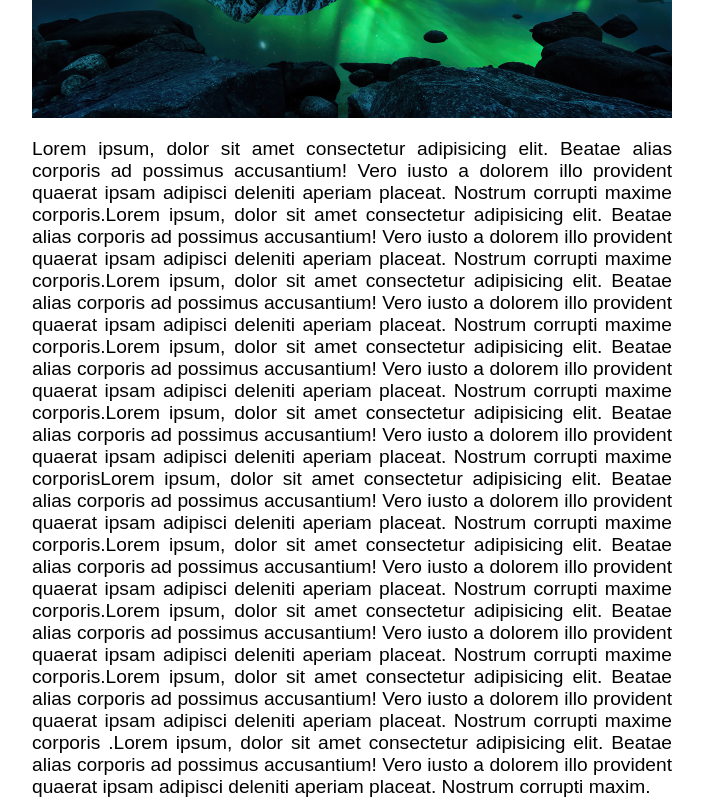
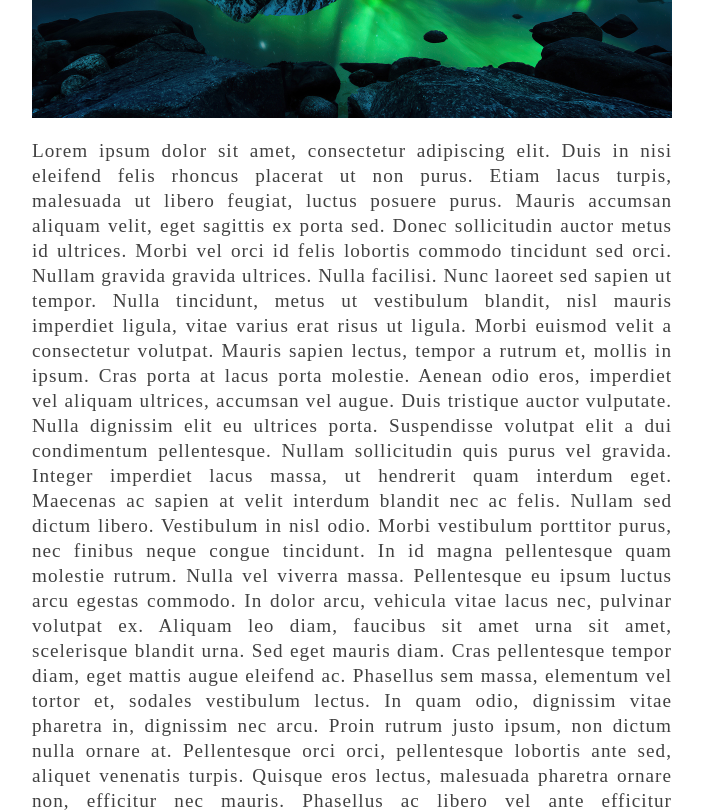
Before and after one commit to eucinema/eucinema, a website: page materia/materia.html in a window 1280 px wide. Shown: the part 500-1312 px from the top of the page, without its empty margins (288-991 px from the left). Drawn offline with Linux system fonts and the light colour scheme.

Commit message:
estilização de texto da matéria
Mudei a fonte para serif para facilitar a leitura e mexi no espaçamento do texto

```diff
--- a/materia/materia.html
+++ b/materia/materia.html
@@ -15,7 +15,7 @@
             <ul class="nav-menu">
                 <li class="nav-item"><a href="" class="nav-link">Início</a></li>
                 <li class="nav-item">
-                    <a href="#" class="nav-link">Seções</a>
+                    <a href="#" class="nav-link">Seções
                         <ul class="dropmenu">
                             <li><a href="#" class="topic">Todos</a></li>
                             <li><a href="#" class="topic">Filmes</a></li>
@@ -23,6 +23,9 @@
                             <li><a href="#" class="topic">Animações</a></li>
                             <li><a href="#" class="topic">Séries</a></li>
                         </ul>
+
+                    </a>
+
                 </li>
 
                 <li class="nav-item"><a href="" class="nav-link">Quem Somos</a></li>
@@ -67,26 +70,17 @@
         <article class="article">
             <h1>A Simbologia da Aurora Boreal nos filmes</h1>
             <img src="../images/aurora.jpg" alt="aurora" width="100%">
-            <p>Lorem ipsum, dolor sit amet consectetur adipisicing elit. Beatae alias corporis ad possimus accusantium!
-                 Vero iusto a dolorem illo provident quaerat ipsam adipisci deleniti aperiam placeat. Nostrum corrupti
-                  maxime corporis.Lorem ipsum, dolor sit amet consectetur adipisicing elit. Beatae alias corporis ad possimus
-                  accusantium! Vero iusto a dolorem illo provident quaerat ipsam adipisci deleniti aperiam placeat. Nostrum
-                 corrupti maxime corporis.Lorem ipsum, dolor sit amet consectetur adipisicing elit. Beatae alias corporis ad
-                 possimus accusantium! Vero iusto a dolorem illo provident quaerat ipsam adipisci deleniti aperiam placeat.
-                 Nostrum corrupti maxime corporis.Lorem ipsum, dolor sit amet consectetur adipisicing elit. Beatae alias corporis
-                  ad possimus accusantium! Vero iusto a dolorem illo provident quaerat ipsam adipisci deleniti aperiam placeat.
-                  Nostrum corrupti maxime corporis.Lorem ipsum, dolor sit amet consectetur adipisicing elit. Beatae alias corporis
-                  ad possimus accusantium! Vero iusto a dolorem illo provident quaerat ipsam adipisci deleniti aperiam placeat.
-                  Nostrum corrupti maxime corporisLorem ipsum, dolor sit amet consectetur adipisicing elit. Beatae alias corporis ad
-                   possimus accusantium! Vero iusto a dolorem illo provident quaerat ipsam adipisci deleniti aperiam placeat.
-                   Nostrum corrupti maxime corporis.Lorem ipsum, dolor sit amet consectetur adipisicing elit. Beatae alias corporis ad
-                   possimus accusantium! Vero iusto a dolorem illo provident quaerat ipsam adipisci deleniti aperiam placeat. Nostrum
-                    corrupti maxime corporis.Lorem ipsum, dolor sit amet consectetur adipisicing elit. Beatae alias corporis ad possimus
-                    accusantium! Vero iusto a dolorem illo provident quaerat ipsam adipisci deleniti aperiam placeat. Nostrum corrupti
-                     maxime corporis.Lorem ipsum, dolor sit amet consectetur adipisicing elit. Beatae alias corporis ad possimus accusantium!
-                      Vero iusto a dolorem illo provident quaerat ipsam adipisci deleniti aperiam placeat. Nostrum corrupti maxime corporis
-                      .Lorem ipsum, dolor sit amet consectetur adipisicing elit. Beatae alias corporis ad possimus accusantium! Vero iusto a
-                       dolorem illo provident quaerat ipsam adipisci deleniti aperiam placeat. Nostrum corrupti maxim.</p>
+            <p>
+                Lorem ipsum dolor sit amet, consectetur adipiscing elit. Duis in nisi eleifend felis rhoncus placerat ut non purus. Etiam lacus turpis, malesuada ut libero feugiat, luctus posuere purus. Mauris accumsan aliquam velit, eget sagittis ex porta sed. Donec sollicitudin auctor metus id ultrices. Morbi vel orci id felis lobortis commodo tincidunt sed orci. Nullam gravida gravida ultrices. Nulla facilisi. Nunc laoreet sed sapien ut tempor.
+
+                Nulla tincidunt, metus ut vestibulum blandit, nisl mauris imperdiet ligula, vitae varius erat risus ut ligula. Morbi euismod velit a consectetur volutpat. Mauris sapien lectus, tempor a rutrum et, mollis in ipsum. Cras porta at lacus porta molestie. Aenean odio eros, imperdiet vel aliquam ultrices, accumsan vel augue. Duis tristique auctor vulputate. Nulla dignissim elit eu ultrices porta.
+
+                Suspendisse volutpat elit a dui condimentum pellentesque. Nullam sollicitudin quis purus vel gravida. Integer imperdiet lacus massa, ut hendrerit quam interdum eget. Maecenas ac sapien at velit interdum blandit nec ac felis. Nullam sed dictum libero. Vestibulum in nisl odio. Morbi vestibulum porttitor purus, nec finibus neque congue tincidunt. In id magna pellentesque quam molestie rutrum. Nulla vel viverra massa. Pellentesque eu ipsum luctus arcu egestas commodo. In dolor arcu, vehicula vitae lacus nec, pulvinar volutpat ex. Aliquam leo diam, faucibus sit amet urna sit amet, scelerisque blandit urna. Sed eget mauris diam.
+
+                Cras pellentesque tempor diam, eget mattis augue eleifend ac. Phasellus sem massa, elementum vel tortor et, sodales vestibulum lectus. In quam odio, dignissim vitae pharetra in, dignissim nec arcu. Proin rutrum justo ipsum, non dictum nulla ornare at. Pellentesque orci orci, pellentesque lobortis ante sed, aliquet venenatis turpis. Quisque eros lectus, malesuada pharetra ornare non, efficitur nec mauris. Phasellus ac libero vel ante efficitur vestibulum. Nunc vel tincidunt nisi.
+
+                Phasellus urna neque, eleifend a leo vel, hendrerit varius tellus. Etiam varius arcu vel tincidunt bibendum. Nunc placerat purus vestibulum egestas ultricies. Nunc consectetur ipsum orci, eu rutrum neque rutrum eu. Quisque ornare turpis non tellus lobortis rhoncus. Donec non blandit lorem, non efficitur metus. Nam magna urna, cursus quis sodales ut, porta at libero. Donec porttitor sit amet urna et pellentesque. Morbi eu vestibulum lectus. Cras mollis ipsum eu massa varius ornare. Pellentesque sollicitudin nulla ac arcu pretium mattis. Curabitur et enim in nisl aliquet gravida in nec justo. Proin in nisl rhoncus, euismod neque id, vulputate nisi. Cras hendrerit viverra vehicula.
+            </p>
         </article>
     </main>
     <footer></footer>
--- a/materia/styleMateria.css
+++ b/materia/styleMateria.css
@@ -146,7 +146,12 @@ h1{
 }
 
 article p {
+    font-family: 'Times New Roman', Times, serif;
     font-size: 1.2rem;
+    letter-spacing: 1px;
+    line-height: 25px;
+    color:rgb(65, 65, 65);
+    font-weight: 400;
     text-align: justify;
 }
 article img{
```
Lines whose indentation alone changed are shown as unchanged.
